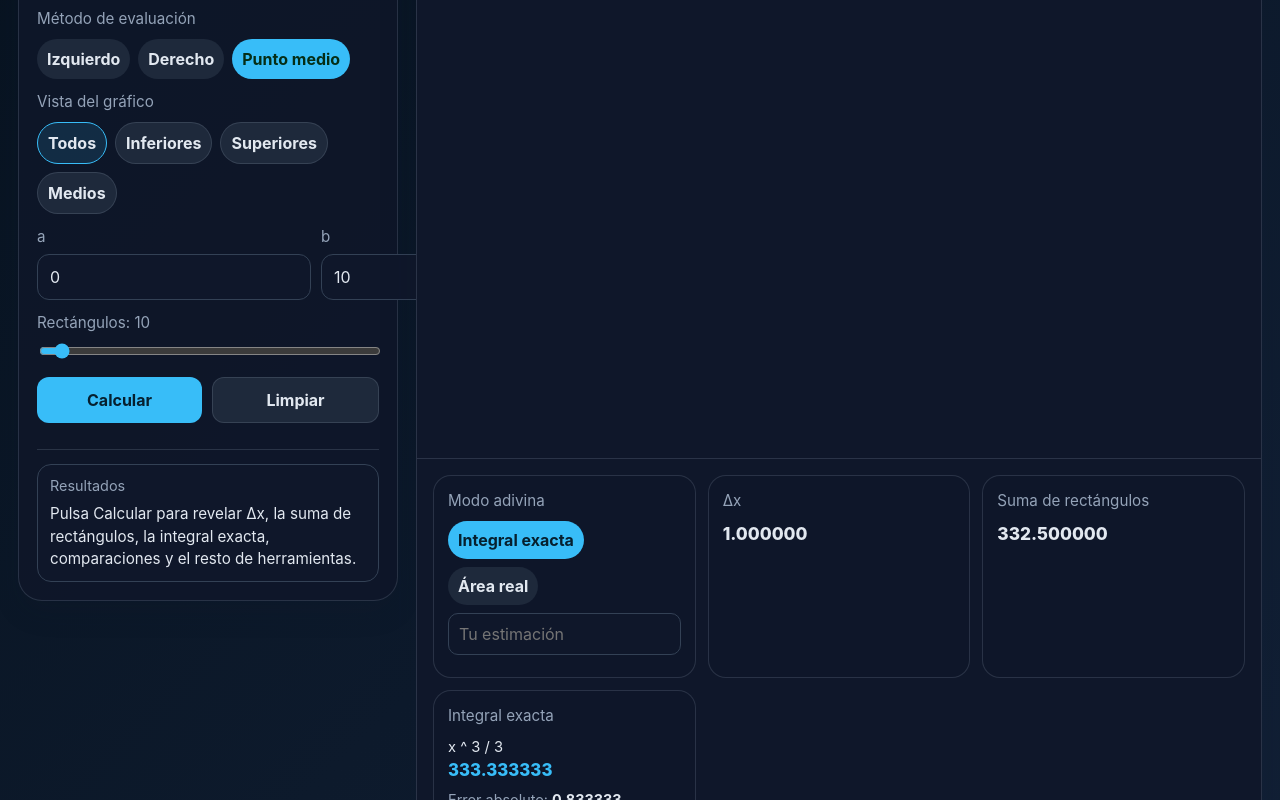
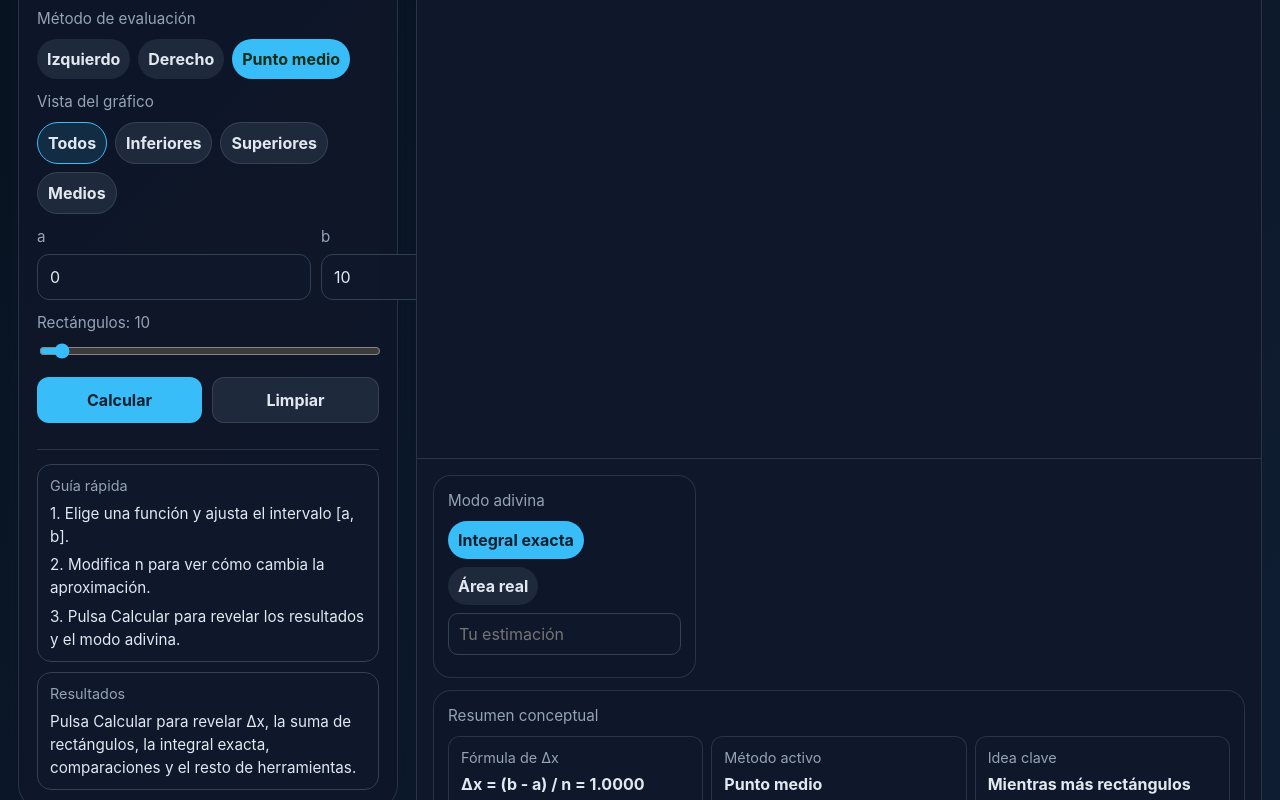
Before and after one commit to KevinRiquelme90/grafico-math, a React (Vite) app: page / in a window 1280 px wide. Both pictures are taken after a click on the button "Calcular". Shown: the part 508-1308 px from the top of the page. Built offline with nearby package versions, Linux system fonts and the light colour scheme.

Commit message:
act jueves

```diff
--- a/src/App.tsx
+++ b/src/App.tsx
@@ -241,6 +241,7 @@ function App() {
     const exactValue = integralInputResult?.valor ?? resultado.integral.valor ?? null;
     const errorAbsoluto = exactValue != null ? Math.abs(resultado.areaTotal - exactValue) : null;
     const errorRelativo = errorAbsoluto != null && exactValue != null && exactValue !== 0 ? (errorAbsoluto / Math.abs(exactValue)) * 100 : null;
+    const metodoLabel = metodo === "inferior" ? "Izquierdo" : metodo === "superior" ? "Derecho" : "Punto medio";
     const dataConvergencia = useMemo(() => {
         const valores = [5, 10, 20, 40, 80, 160];
         return valores.map((valorN) => {
@@ -716,7 +717,15 @@ function App() {
                             ))}
                         </div>
 
-                        <div style={{ borderTop: `1px solid ${themeVars.panelBorder}`, marginTop: 14, paddingTop: 14 }}>
+                        <div style={{ borderTop: `1px solid ${themeVars.panelBorder}`, marginTop: 14, paddingTop: 14, display: "grid", gap: 10 }}>
+                            <div style={{ background: themeVars.cardBg, border: `1px solid ${themeVars.cardBorder}`, borderRadius: 14, padding: "10px 12px" }}>
+                                <div style={{ color: themeVars.muted, fontSize: "0.9rem", marginBottom: 6 }}>Guía rápida</div>
+                                <div style={{ color: themeVars.text, fontSize: "0.95rem", display: "grid", gap: 6 }}>
+                                    <div>1. Elige una función y ajusta el intervalo [a, b].</div>
+                                    <div>2. Modifica n para ver cómo cambia la aproximación.</div>
+                                    <div>3. Pulsa Calcular para revelar los resultados y el modo adivina.</div>
+                                </div>
+                            </div>
                             <div style={{ background: themeVars.cardBg, border: `1px solid ${themeVars.cardBorder}`, borderRadius: 14, padding: "10px 12px" }}>
                                 <div style={{ color: themeVars.muted, fontSize: "0.9rem", marginBottom: 6 }}>Resultados</div>
                                 <div style={{ color: themeVars.text, fontSize: "0.95rem" }}>Pulsa Calcular para revelar Δx, la suma de rectángulos, la integral exacta, comparaciones y el resto de herramientas.</div>
@@ -833,6 +842,23 @@ function App() {
                                 </div>
                             ) : (
                                 <>
+                                    <div style={{ gridColumn: "1 / -1", background: themeVars.panelBg, border: `1px solid ${themeVars.panelBorder}`, borderRadius: 18, padding: 14 }}>
+                                        <div style={{ fontSize: "0.95rem", color: themeVars.muted, marginBottom: 8 }}>Resumen conceptual</div>
+                                        <div style={{ display: "grid", gap: 8, gridTemplateColumns: "repeat(auto-fit, minmax(220px, 1fr))" }}>
+                                            <div style={{ borderRadius: 12, border: `1px solid ${themeVars.panelBorder}`, background: themeVars.cardBg, padding: "10px 12px" }}>
+                                                <div style={{ color: themeVars.muted, fontSize: "0.9rem", marginBottom: 4 }}>Fórmula de Δx</div>
+                                                <div style={{ color: themeVars.text, fontWeight: 700 }}>Δx = (b - a) / n = {resultado.dx.toFixed(4)}</div>
+                                            </div>
+                                            <div style={{ borderRadius: 12, border: `1px solid ${themeVars.panelBorder}`, background: themeVars.cardBg, padding: "10px 12px" }}>
+                                                <div style={{ color: themeVars.muted, fontSize: "0.9rem", marginBottom: 4 }}>Método activo</div>
+                                                <div style={{ color: themeVars.text, fontWeight: 700 }}>{metodoLabel}</div>
+                                            </div>
+                                            <div style={{ borderRadius: 12, border: `1px solid ${themeVars.panelBorder}`, background: themeVars.cardBg, padding: "10px 12px" }}>
+                                                <div style={{ color: themeVars.muted, fontSize: "0.9rem", marginBottom: 4 }}>Idea clave</div>
+                                                <div style={{ color: themeVars.text, fontWeight: 700 }}>Mientras más rectángulos haya, la aproximación se acerca más a la integral.</div>
+                                            </div>
+                                        </div>
+                                    </div>
                                     <div style={{ background: themeVars.panelBg, border: `1px solid ${themeVars.panelBorder}`, borderRadius: 18, padding: 14 }}>
                                         <div style={{ fontSize: "0.95rem", color: themeVars.muted, marginBottom: 8 }}>Δx</div>
                                         <div style={{ fontSize: "1.08rem", fontWeight: 800, color: themeVars.text }}>{resultado.dx.toFixed(6)}</div>
```
Also changed, not shown: 6 other files (tests, documents, lock files or other folders).
